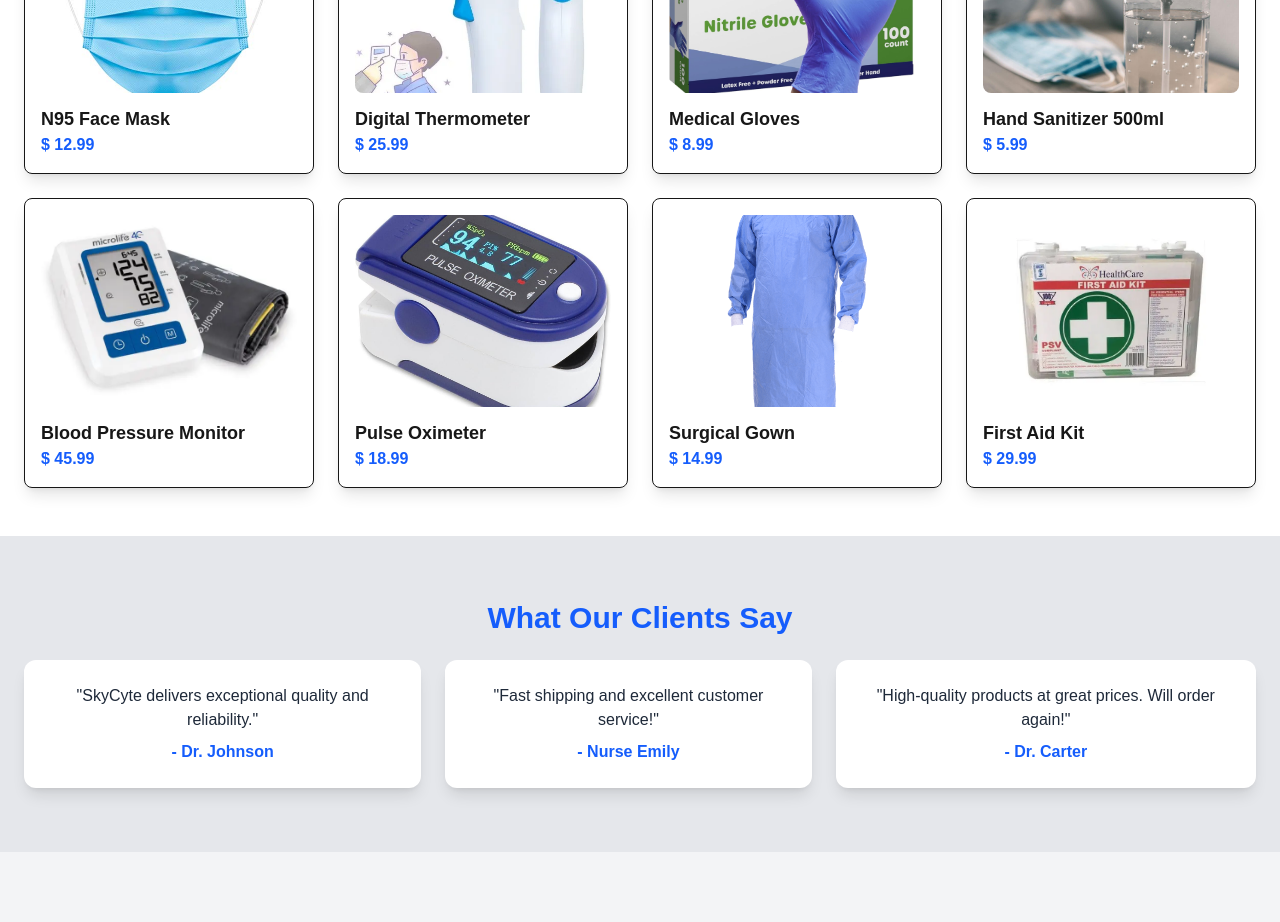
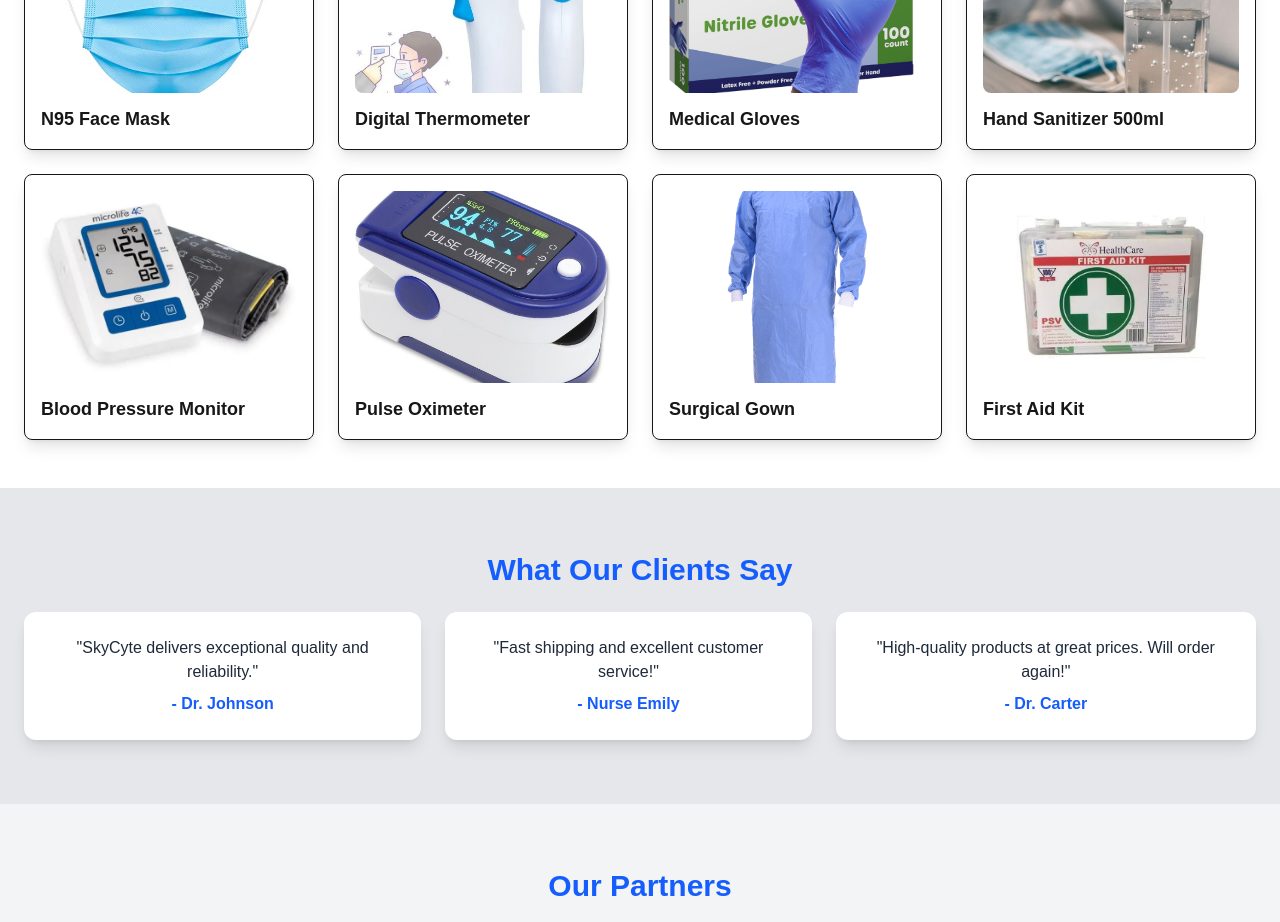
Before and after one commit to rokeowmaster/skycytelaboratories, a Next.js app: page / in a window 1280 px wide. Shown: the part 1680-2602 px from the top of the page. Built offline with nearby package versions, Linux system fonts and the light colour scheme.

Commit message:
9 commit

```diff
--- a/components/BestSellers.jsx
+++ b/components/BestSellers.jsx
@@ -36,7 +36,7 @@ const BestSellers = () => {
               <Image src={product.image} alt={product.name} layout="fill" objectFit="cover" className="rounded-lg" />
             </div>
             <h3 className="text-lg font-semibold mt-3">{product.name}</h3>
-            <p className="text-blue-600 font-bold">$ {product.price}</p>
+            {/* <p className="text-blue-600 font-bold">$ {product.price}</p> */}
           </Link>
         ))}
       </div>
```
